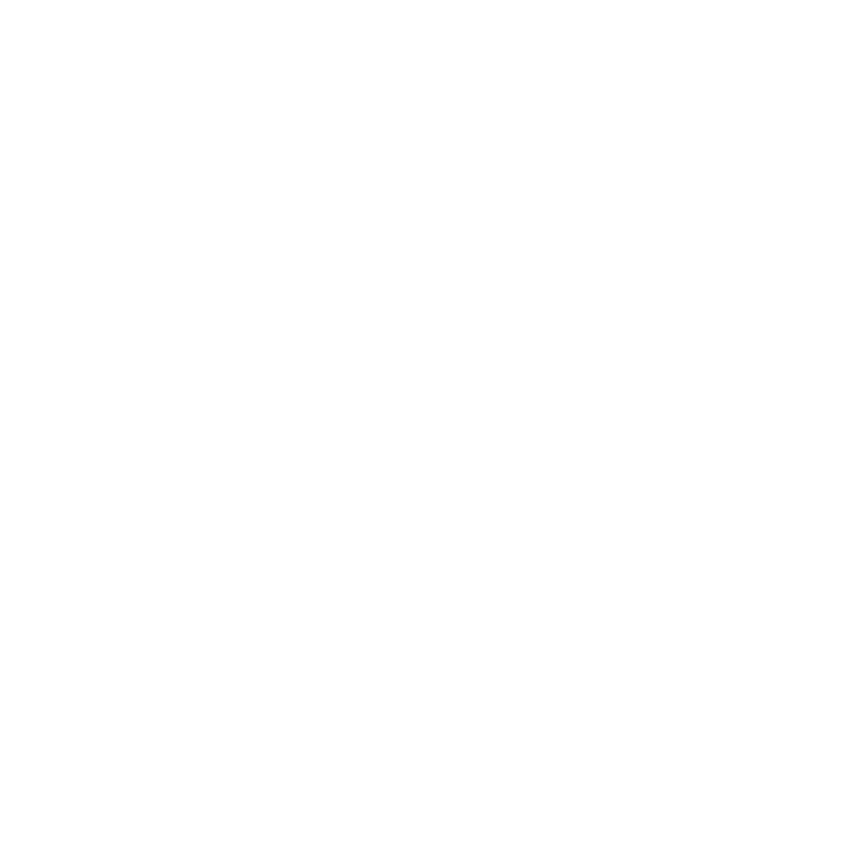
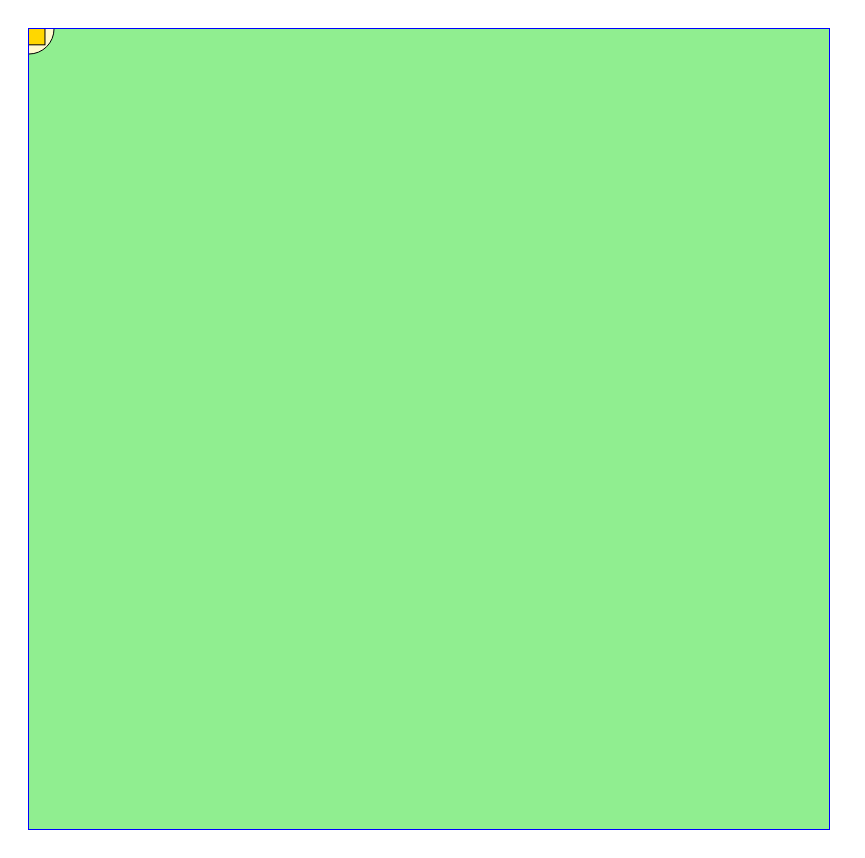
Before and after one commit to sebastiangrasso/Chaser, a plain HTML site: page index.HTML in a window 1280 px wide. Shown: the whole page, without its empty margins (0-865 px from the left). Before the commit the page ends 816 px from the top, so only its background shows below. Drawn offline with Linux system fonts and the light colour scheme.

Commit message:
Link in styleSheet and Script

```diff
--- a/index.HTML
+++ b/index.HTML
@@ -1 +1,10 @@
+<html>
+  <head>
+    <meta charset = "utf-8">
+    <link rel = "stylesheet" href = "chaser.css">
+    </head>
+    <body>
 <canvas width="800" height="800"></canvas>
+<script src = "chaser.js"></script>
+   </body>
+  </html>
```
